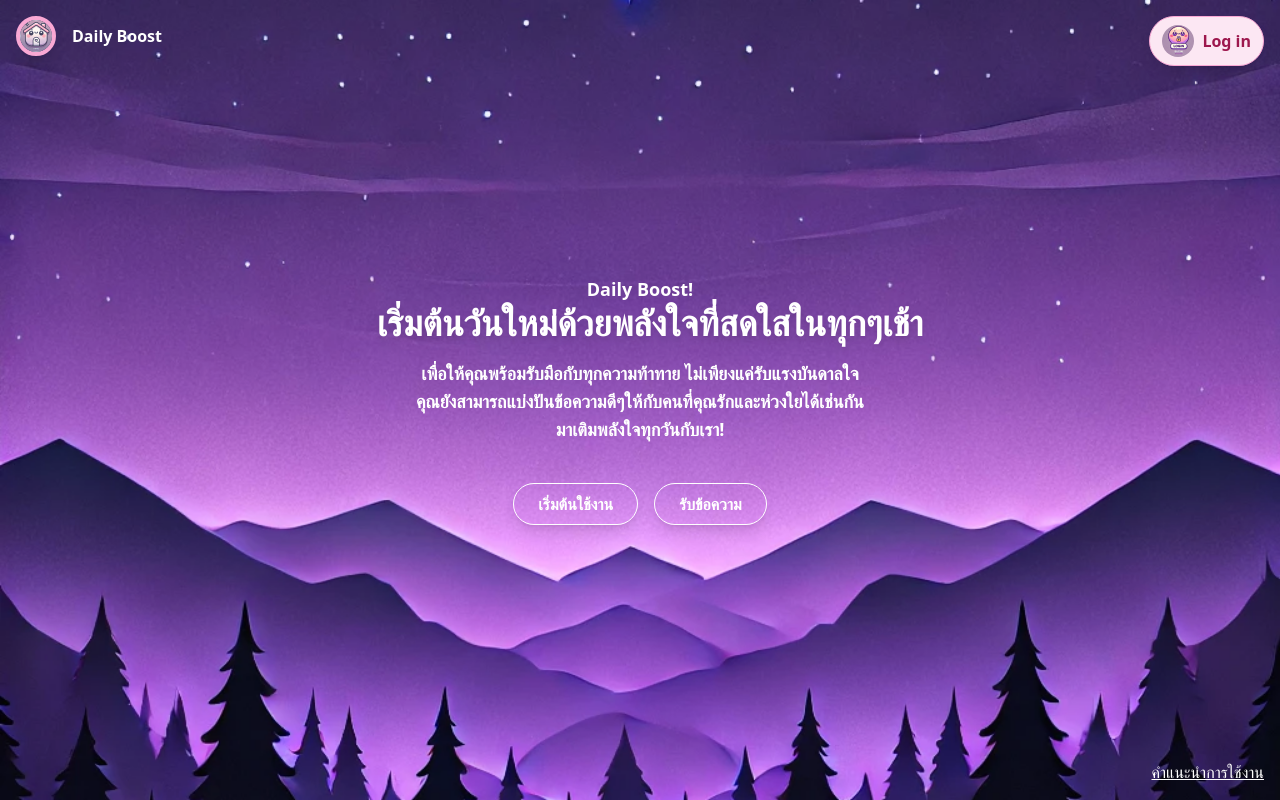
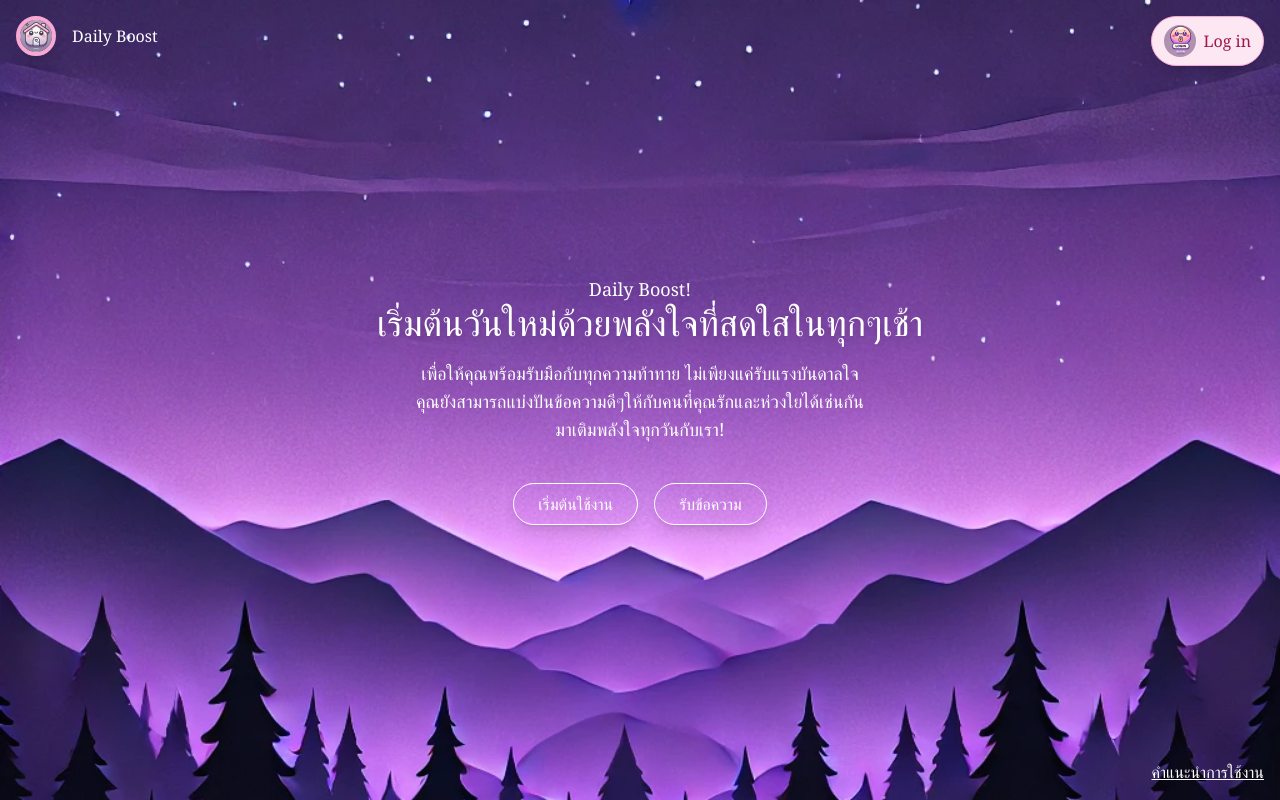
Before and after one commit to LengLKR/daily-boost23, a Next.js app: page / in a window 1280 px wide. Built offline with nearby package versions, Linux system fonts and the light colour scheme; no server answers.

Commit message:
จำกัดคำหยาบใช้ไม่ได้

```diff
--- a/src/pages/addAndHistory.js
+++ b/src/pages/addAndHistory.js
@@ -35,7 +35,6 @@ const AddAndHistory = () => {
     };
     fetchMessages();
   }, []);
-
 
   const handleSave = async () => {
     const badWords = [
@@ -139,11 +138,26 @@ const AddAndHistory = () => {
       "blowjob",
       "sod",
       "son of a bitch",
-      "ๆอสัส","แม่เยต","แม่เยส","ฆวย","ฃวย"
+      "ๆอสัส",
+      "แม่เยต",
+      "แม่เยส",
+      "ฆวย",
+      "ฃวย",
+      "ไอสั*","ไอสัA"
     ];
+
+    //Regular Expression จากคำหยาบ
+    const regexPattern = new RegExp(
+      badWords
+        .map((word) => word.replace(/[.*+?^${}()|[\]\\]/g, "\\$&"))
+        .join("|"),
+      "gi"
+    );
+
     const containsBadWords = (text) => {
-      return badWords.some((word) => text.includes(word));
+      return regexPattern.test(text);
     };
+
     // Validate message before saving
     if (!message.trim()) {
       setNotification("Message cannot be empty.");
@@ -156,6 +170,7 @@ const AddAndHistory = () => {
       );
       return;
     }
+
     try {
       const response = await axios.post(
         "http://localhost:8888/api/saveMessage",
@@ -170,6 +185,7 @@ const AddAndHistory = () => {
       setNotification("Failed to save message.");
     }
   };
+
   const handleNotificationClose = () => {
     setNotification(""); // Clear notification
   };
@@ -202,7 +218,7 @@ const AddAndHistory = () => {
               className="w-full h-full object-cover"
             />
           </div>
-          <div onClick={indexClick} className="text-white font-bold">
+          <div onClick={indexClick} className="text-white font-serif">
             Daily Boost
           </div>
         </div>
@@ -210,7 +226,7 @@ const AddAndHistory = () => {
       <div className="w-full max-w-4xl p-8 flex">
         {/* ฟอร์มแบ่งปันข้อความ */}
         <div className="flex-1">
-          <h1 className="text-2xl font-bold text-center text-white">
+          <h1 className="text-2xl font-serif text-center text-white">
             แบ่งปันข้อความดี ๆ ให้กับคนที่คุณรักและห่วงใย
           </h1>
           <p className="text-center text-white mt-2">
@@ -224,13 +240,13 @@ const AddAndHistory = () => {
           {showRecommend && (
             <div className="fixed inset-0 flex items-center justify-center bg-black bg-opacity-50 z-50">
               <div className="bg-white p-6 rounded-lg shadow-lg max-w-md mx-auto">
-                <h2 className="text-lg font-bold mb-4">ข้อความแนะนำ</h2>
+                <h2 className="text-lg font-serif mb-4">ข้อความแนะนำ</h2>
                 <p className="text-gray-700 ">
                   นี่คือตัวอย่างข้อความที่คุณสามารถใช้ส่งไปให้คนที่คุณรักได้...
                 </p>
                 <button
                   onClick={toggleRecommend}
-                  className="mt-4 px-4 py-2 text-white font-bold bg-purple-500 rounded-full shadow-lg hover:bg-purple-600 transition-colors w-full"
+                  className="mt-4 px-4 py-2 text-white font-serif bg-purple-500 rounded-full shadow-lg hover:bg-purple-600 transition-colors w-full"
                 >
                   ปิด
                 </button>
@@ -241,7 +257,7 @@ const AddAndHistory = () => {
             <div className="bg-violet-400 p-2 mt-4 rounded text-black">
               {notification}
               <button
-                className="ml-4 text-red-600"
+                className="ml-4 text-white"
                 onClick={handleNotificationClose}
               >
                 X
@@ -265,7 +281,7 @@ const AddAndHistory = () => {
 
         {/* ประวัติข้อความ */}
         <div className="flex-1 ml-24">
-          <h1 className="text-2xl font-bold mt-8 text-center text-white">
+          <h1 className="text-2xl font-serif mt-8 text-center text-white">
             ประวัติข้อความ
           </h1>
           <ul className="mt-4 max-h-64 overflow-y-auto">
@@ -295,13 +311,13 @@ const AddAndHistory = () => {
       {showModal && (
         <div className="fixed inset-0 flex items-center justify-center bg-black bg-opacity-50 z-50">
           <div className="bg-white p-6 rounded-lg shadow-lg max-w-md mx-auto">
-            <h2 className="text-lg font-bold mb-4">คำแนะนำการใช้งาน</h2>
+            <h2 className="text-lg font-serif mb-4">คำแนะนำการใช้งาน</h2>
             <p className="text-gray-700">
               นี่คือคำแนะนำในการใช้งานของแอปพลิเคชันนี้...
             </p>
             <button
               onClick={toggleMedal}
-              className="mt-4 px-4 py-2 text-white font-bold bg-purple-500 rounded-full shadow-lg hover:bg-purple-600 transition-colors w-full"
+              className="mt-4 px-4 py-2 text-white font-serif bg-purple-500 rounded-full shadow-lg hover:bg-purple-600 transition-colors w-full"
             >
               ปิด
             </button>
@@ -310,7 +326,6 @@ const AddAndHistory = () => {
       )}
     </div>
   );
-
 };
 
 export default AddAndHistory;
--- a/src/pages/index.js
+++ b/src/pages/index.js
@@ -144,7 +144,9 @@ export default function Home() {
                 className="w-full h-full object-cover"
               />
             </div>
-            <span className="text-pink-800 font-bold">Log out</span>
+            <span className="text-pink-800 font-serif ">
+              Log out
+            </span>
           </button>
         ) : (
           <button
@@ -158,7 +160,7 @@ export default function Home() {
                 className="w-full h-full object-cover"
               />
             </div>
-            <span className="text-pink-800 font-bold">Log in</span>
+            <span className="text-pink-800 font-serif ">Log in</span>
           </button>
         )}
       </div>
@@ -171,39 +173,41 @@ export default function Home() {
             className="w-full h-full object-cover"
           />
         </div>
-        <div className="text-white font-bold">Daily Boost</div>
+        <div className="text-white font-serif ">Daily Boost</div>
       </div>
 
       <main className="flex flex-col items-center justify-center flex-1 p-4 text-center">
         <div className="w-full max-w-3xl">
-          <p className="text-lg text-white font-bold">Daily Boost!</p>
+          <p className="text-lg text-white font-serif ">
+            Daily Boost!
+          </p>
           <h1
-            className="text-4xl text-center font-bold text-white drop-shadow-lg"
+            className="text-4xl text-center font-serif  text-white drop-shadow-lg"
             style={{ whiteSpace: "nowrap", marginLeft: "20px" }}
           >
             เริ่มต้นวันใหม่ด้วยพลังใจที่สดใสในทุกๆเช้า
           </h1>
 
-          <p className="text-lg text-white mt-4 font-bold">
+          <p className="text-lg text-white mt-4 font-serif ">
             เพื่อให้คุณพร้อมรับมือกับทุกความท้าทาย ไม่เพียงแค่รับแรงบันดาลใจ
           </p>
-          <p className="text-lg text-white font-bold">
+          <p className="text-lg text-white font-serif ">
             คุณยังสามารถแบ่งปันข้อความดีๆให้กับคนที่คุณรักและห่วงใยได้เช่นกัน
           </p>
-          <p className="text-lg text-white font-bold">
+          <p className="text-lg text-white font-serif ">
             มาเติมพลังใจทุกวันกับเรา!
           </p>
 
           <div className="mt-10 flex justify-center items-center space-x-4">
             <button
               onClick={loginClick}
-              className="px-6 py-2 text-white font-bold  rounded-full shadow-lg hover:bg-white hover:text-purple-600 transition-colors border border-white flex items-center"
+              className="px-6 py-2 text-white font-serif   rounded-full shadow-lg hover:bg-white hover:text-purple-600 transition-colors border border-white flex items-center"
             >
               <span>เริ่มต้นใช้งาน</span>
             </button>
             <button
               onClick={toggleQRCode}
-              className="px-6 py-2 text-white font-bold  rounded-full shadow-lg hover:bg-white hover:text-purple-600 transition-colors border border-white flex items-center"
+              className="px-6 py-2 text-white font-serif   rounded-full shadow-lg hover:bg-white hover:text-purple-600 transition-colors border border-white flex items-center"
             >
               <span>รับข้อความ</span>
             </button>
@@ -214,11 +218,13 @@ export default function Home() {
       {showQRCode && (
         <div className="fixed inset-0 flex items-center justify-center bg-black bg-opacity-50 z-50">
           <div className="bg-white p-6 rounded-lg shadow-lg">
-            <h2 className="text-lg font-bold mb-4">สแกน QR code</h2>
+            <h2 className="text-lg font-serif  mb-4">
+              สแกน QR code
+            </h2>
             <QRCodeComponent lineID="@686bymtt" />
             <button
               onClick={toggleQRCode}
-              className="mt-4 px-4 py-2 text-white font-bold bg-violet-500 rounded-full shadow-lg hover:bg-violet-600  transition-colors"
+              className="mt-4 px-4 py-2 text-white font-serif  bg-violet-500 rounded-full shadow-lg hover:bg-violet-600  transition-colors"
             >
               ปิด
             </button>
@@ -240,13 +246,15 @@ export default function Home() {
       {showModal && (
         <div className="fixed inset-0 flex items-center justify-center bg-black bg-opacity-50 z-50">
           <div className="bg-white p-6 rounded-lg shadow-lg max-w-md mx-auto">
-            <h2 className="text-lg font-bold mb-4">คำแนะนำการใช้งาน</h2>
+            <h2 className="text-lg font-serif  mb-4">
+              คำแนะนำการใช้งาน
+            </h2>
             <p className="text-gray-700">
-              นี่คือคำแนะนำในการใช้งานของแอปพลิเคชันนี้...
+              เป็นเว็บที่ทำขึ้นมาเพื่อแบ่งปันข้อความดีๆให้กับคนที่คุณรัก และ ห่วงใยให้มีความสุขในทุกๆเช้าของวัน  ทำการ <span onClick={() => { toggleMedal(); setShowLoginModal(true); }} className="text-purple-500 cursor-pointer">Login</span>  เพื่อใส่ข้อความดีๆให้มีกำลังใจในทุกๆเช้ากัน
             </p>
             <button
               onClick={toggleMedal}
-              className="mt-4 px-4 py-2 text-white font-bold bg-violet-500 rounded-full shadow-lg hover:bg-purple-600 transition-colors w-full"
+              className="mt-4 px-4 py-2 text-white font-serif  bg-violet-500 rounded-full shadow-lg hover:bg-purple-600 transition-colors w-full"
             >
               ปิด
             </button>
@@ -264,7 +272,7 @@ export default function Home() {
             >
               X
             </button>
-            <h1 className="justify-center text-white text-2xl font-bold mb-4 flex ">
+            <h1 className="justify-center text-white text-2xl font-serif  mb-4 flex ">
               {isLogin ? "Login" : "Sign up"}
             </h1>
             <div className="flex bg-gray-700 rounded-lg overflow-hidden border border-gray-600 relative">
@@ -339,7 +347,7 @@ export default function Home() {
               {isLogin && (
                 <button
                   onClick={goToForgetPassword}
-                  className="text-white flex ml-[290px] font-bold"
+                  className="text-white flex ml-[290px] font-serif "
                 >
                   Forget Password
                 </button>
```
